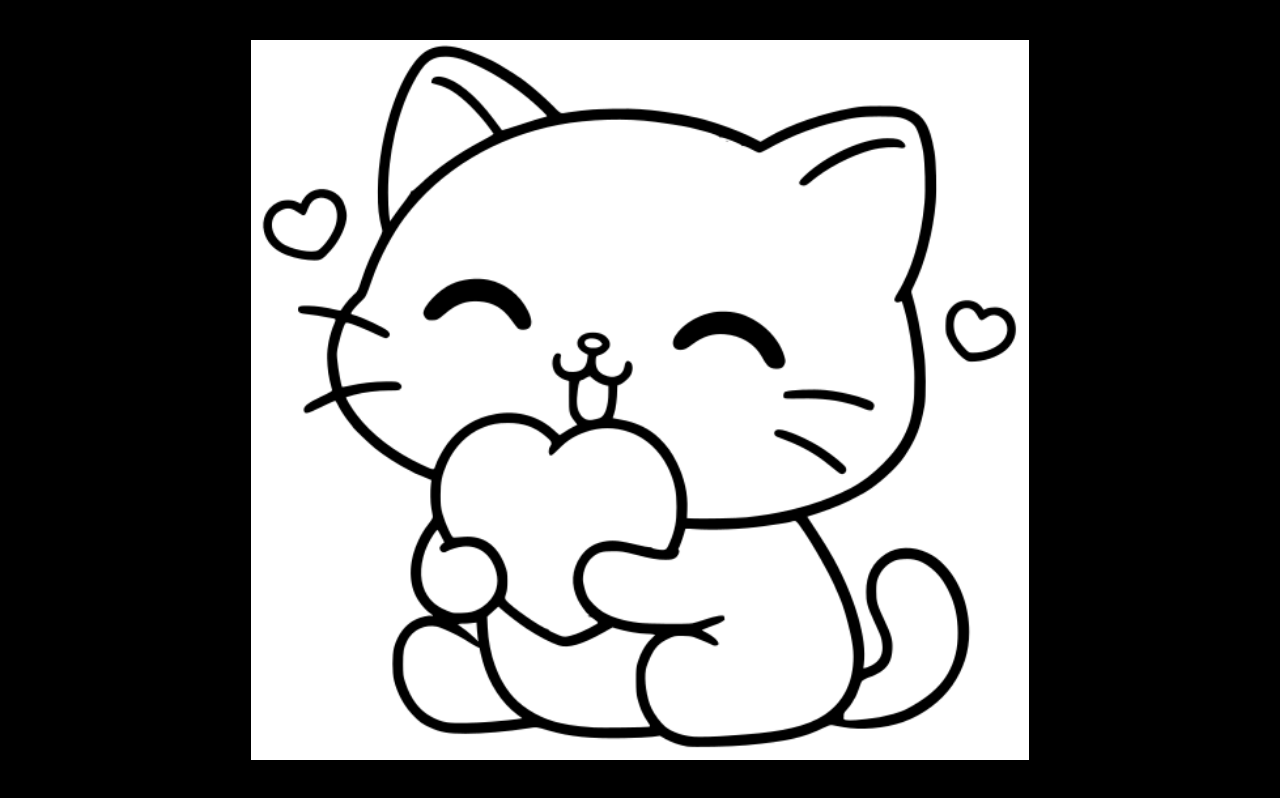
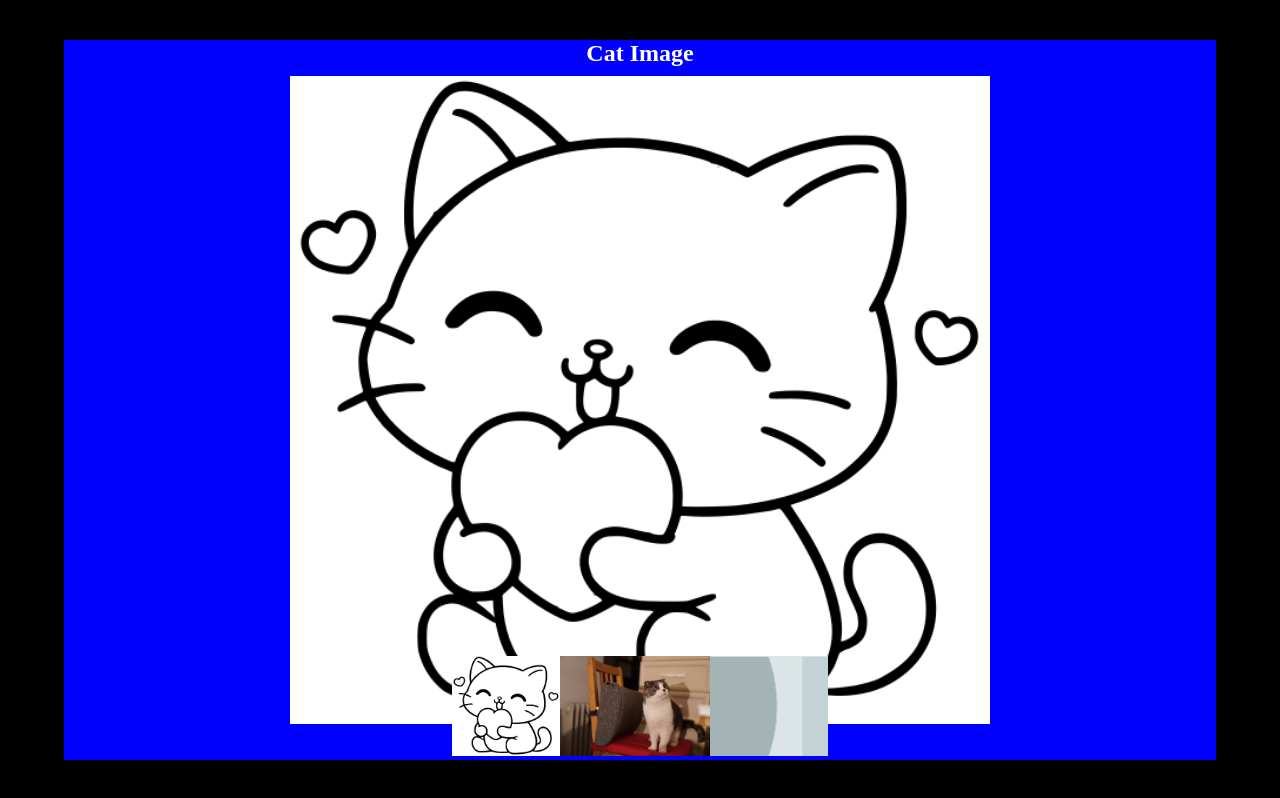
Before and after one commit to YDancer/portfolio, a React (Vite) app: page / in a window 1280 px wide. Both pictures are taken after a click on the element 258 px from the left and 380 px from the top of the page. Built offline with nearby package versions, Linux system fonts and the light colour scheme; grey boxes are pictures that could not be loaded.

Commit message:
Rough Image Modal
Needs more work

```diff
--- a/src/components/ImageModal.css
+++ b/src/components/ImageModal.css
@@ -1,8 +1,6 @@
-.ImageModalOverlay{
+.ImageModalBackground{
     position: fixed;
-    display: flex;
-    align-items: center;
-    justify-content: center;
+    display: block;
     width: 100%;
     height: 100%;
     inset: 0;
@@ -12,7 +10,44 @@
     cursor: pointer; /* Add a pointer on hover */
 }
 
+.ImageModalOverlay{
+    position: fixed;
+    display: flex;
+    justify-content: center;
+    align-items: center;
+
+    inset: 5% 0 0 5%;
+    height: 90%;
+    width: 90%;
+    /* Black background with opacity */
+    z-index: 3; /* Specify a stack order in case you're using a different order for other elements */
+    background-color: blue;
+}
+
 .ImageModalOverlay > img{
     height: 90%; /* Might have to change depending on image size*/
+    object-fit: cover;
+
 
 }
+
+.ImageModalOverlay > img:hover{
+    cursor: default;
+
+}
+
+.ImageModalHeader{
+    position: fixed;
+    align-self: flex-start;
+    font-size: 1rem;
+    color: white;
+}
+
+.ImageModalHeader > h2{
+    margin: 0;
+}
+
+.ImageModalFooter{
+    position: fixed;
+    align-self: flex-end;
+}
--- a/src/components/ImageModal.jsx
+++ b/src/components/ImageModal.jsx
@@ -1,11 +1,21 @@
 import "./ImageModal.css"
+import React from "react"
 
 export default function ImageModal(props){
 
-
     return(
-    <div className="ImageModalOverlay" onClick={props.overlayHandler}>
-        {props.imageElements[props.currentIndex]}
-    </div>
+    <>
+        <div className="ImageModalOverlay">
+            <div className="ImageModalHeader">
+                <h2>Cat Image</h2>
+            </div>
+            {props.imageElements[props.currentIndex]}
+            <div className="ImageModalFooter">
+                {props.imageElements}
+            </div>
+        </div>
+        <div className="ImageModalBackground" onClick={props.overlayHandler}>
+        </div>
+    </>
 )
 }
```
